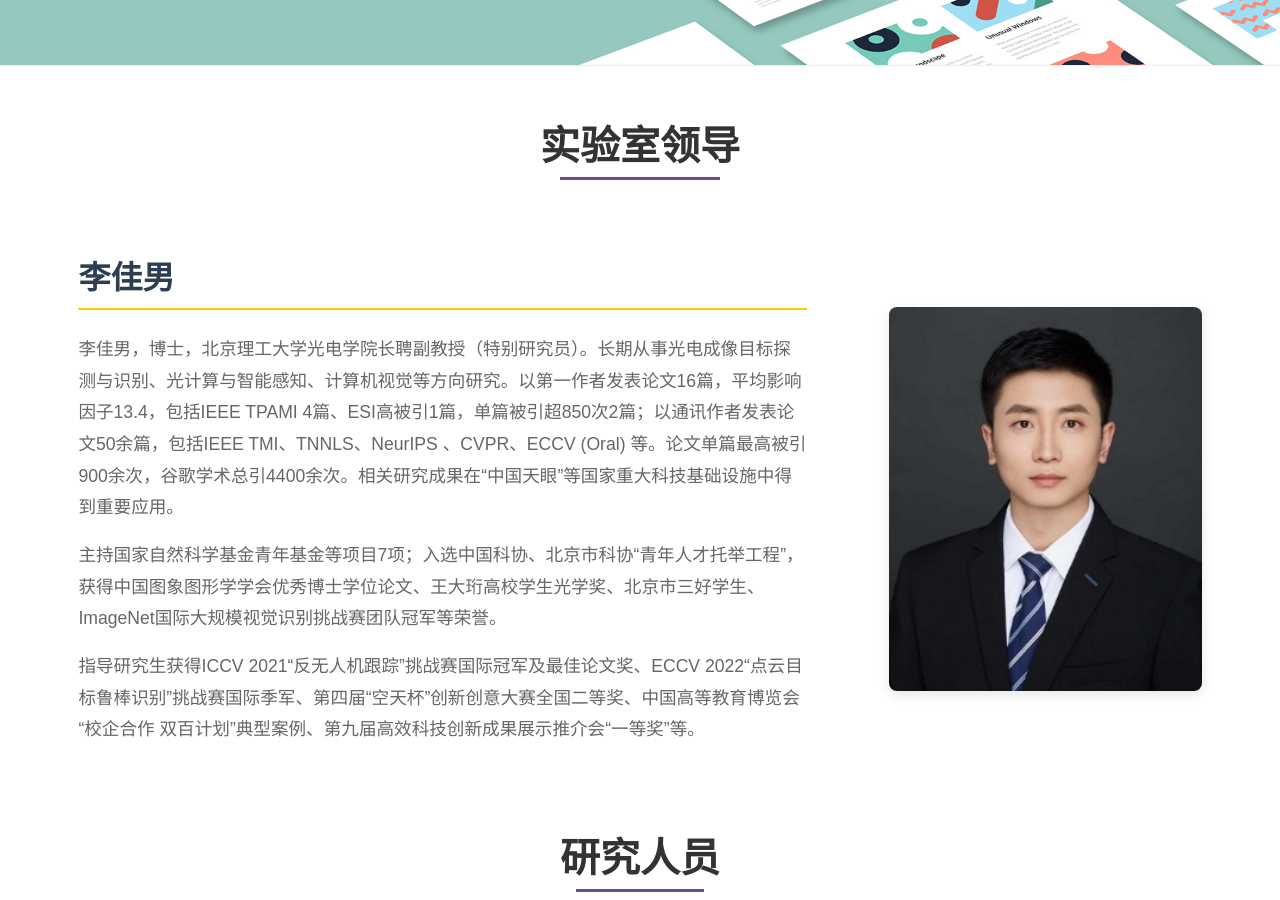
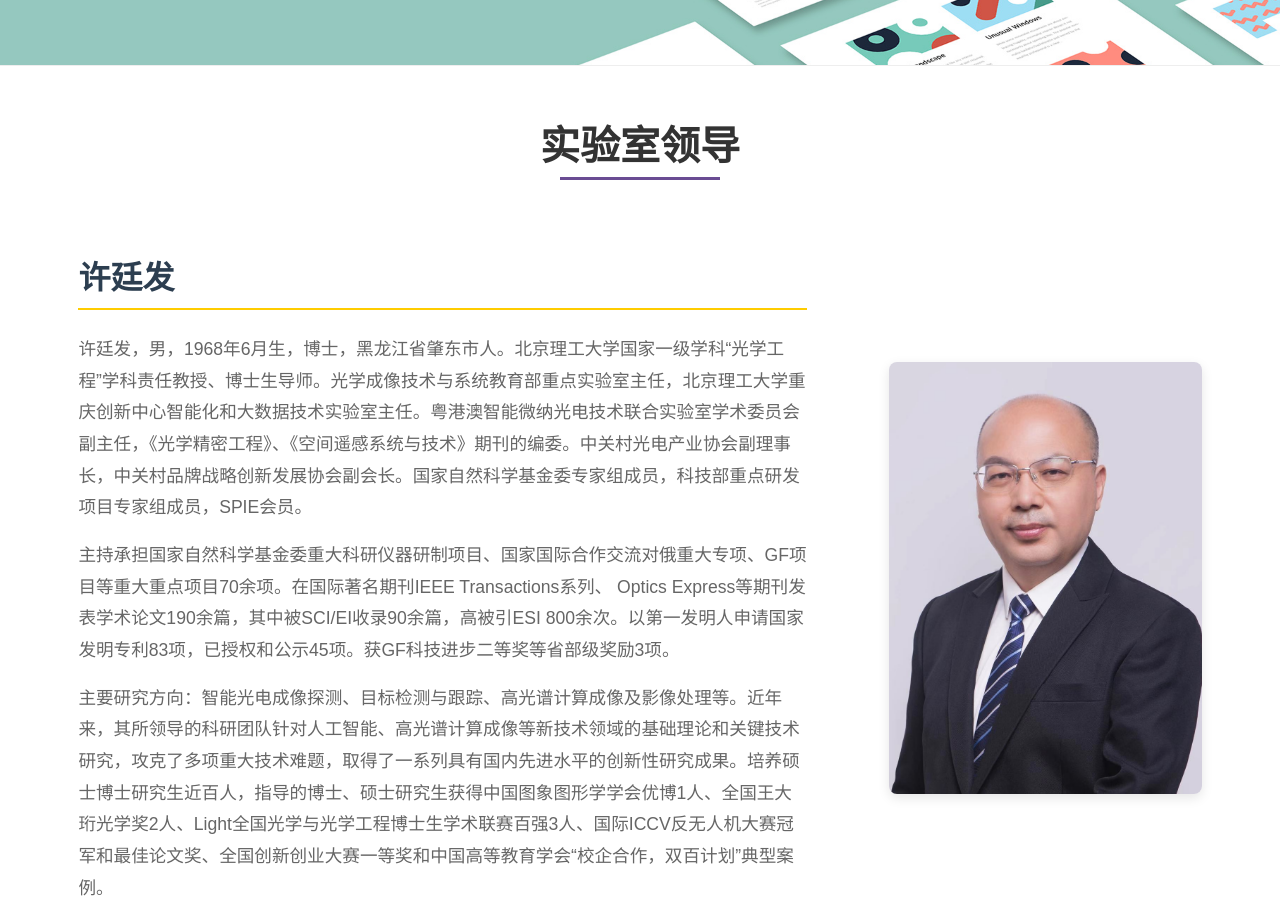
Before and after one commit to SUIQW/newtest1.github.io, a Jekyll site: the page built from team.html, in a window 1280 px wide and 900 px high, scrolled down 320 px. Built offline with Jekyll 4.4.1, drawn with Linux system fonts in a browser that asks for light colours.

Commit message:
Update team.html

```diff
--- a/team.html
+++ b/team.html
@@ -452,6 +452,18 @@ title: 研究团队
     <!-- 实验室介绍部分（左侧文字+右侧图片） -->
     <section class="lab-intro">
       <div class="intro-text">
+        <h2 style="margin-bottom: 1.5rem; color: #2c3e50; font-size: 2rem;">许廷发</h2>
+        <p style="margin-bottom: 1rem; line-height: 1.8; font-size: 1.1rem;">许廷发，男，1968年6月生，博士，黑龙江省肇东市人。北京理工大学国家一级学科“光学工程”学科责任教授、博士生导师。光学成像技术与系统教育部重点实验室主任，北京理工大学重庆创新中心智能化和大数据技术实验室主任。粤港澳智能微纳光电技术联合实验室学术委员会副主任，《光学精密工程》、《空间遥感系统与技术》期刊的编委。中关村光电产业协会副理事长，中关村品牌战略创新发展协会副会长。国家自然科学基金委专家组成员，科技部重点研发项目专家组成员，SPIE会员。</p>
+        <p style="margin-bottom: 1rem; line-height: 1.8; font-size: 1.1rem;">主持承担国家自然科学基金委重大科研仪器研制项目、国家国际合作交流对俄重大专项、GF项目等重大重点项目70余项。在国际著名期刊IEEE Transactions系列、 Optics Express等期刊发表学术论文190余篇，其中被SCI/EI收录90余篇，高被引ESI 800余次。以第一发明人申请国家发明专利83项，已授权和公示45项。获GF科技进步二等奖等省部级奖励3项。</p>
+        <p style="line-height: 1.8; font-size: 1.1rem;">主要研究方向：智能光电成像探测、目标检测与跟踪、高光谱计算成像及影像处理等。近年来，其所领导的科研团队针对人工智能、高光谱计算成像等新技术领域的基础理论和关键技术研究，攻克了多项重大技术难题，取得了一系列具有国内先进水平的创新性研究成果。培养硕士博士研究生近百人，指导的博士、硕士研究生获得中国图象图形学学会优博1人、全国王大珩光学奖2人、Light全国光学与光学工程博士生学术联赛百强3人、国际ICCV反无人机大赛冠军和最佳论文奖、全国创新创业大赛一等奖和中国高等教育学会“校企合作，双百计划”典型案例。</p>
+      </div>
+      <div class="intro-image">
+        <img src="assets/images/xtf.png" alt="许廷发" style="border-radius: 8px; box-shadow: 0 4px 12px rgba(0,0,0,0.1);">
+      </div>
+    </section>
+
+    <section class="lab-intro">
+      <div class="intro-text">
         <h2 style="margin-bottom: 1.5rem; color: #2c3e50; font-size: 2rem;">李佳男</h2>
         <p style="margin-bottom: 1rem; line-height: 1.8; font-size: 1.1rem;">李佳男，博士，北京理工大学光电学院长聘副教授（特别研究员）。长期从事光电成像目标探测与识别、光计算与智能感知、计算机视觉等方向研究。以第一作者发表论文16篇，平均影响因子13.4，包括IEEE TPAMI 4篇、ESI高被引1篇，单篇被引超850次2篇；以通讯作者发表论文50余篇，包括IEEE TMI、TNNLS、NeurIPS 、CVPR、ECCV (Oral) 等。论文单篇最高被引900余次，谷歌学术总引4400余次。相关研究成果在“中国天眼”等国家重大科技基础设施中得到重要应用。</p>
         <p style="margin-bottom: 1rem; line-height: 1.8; font-size: 1.1rem;">主持国家自然科学基金青年基金等项目7项；入选中国科协、北京市科协“青年人才托举工程”，获得中国图象图形学学会优秀博士学位论文、王大珩高校学生光学奖、北京市三好学生、ImageNet国际大规模视觉识别挑战赛团队冠军等荣誉。</p>
```
